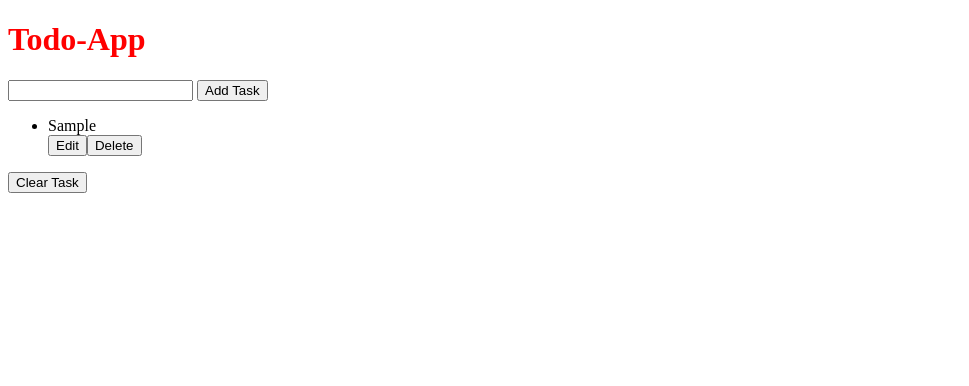
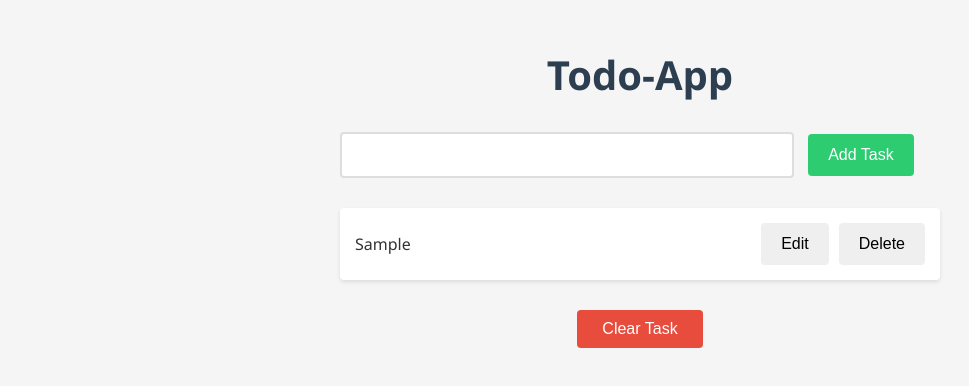
Before and after one commit to bhabinbudujapun/Cohort-JS, a plain HTML site: page Todo-App/index.html in a window 1280 px wide. Both pictures are taken after typing "Sample" into the empty fields and a click on the button "Add Task". Shown: the whole page, without its empty margins (0-969 px from the left). Drawn offline with Linux system fonts and the light colour scheme.

Commit message:
initial style for todo-app

```diff
--- a/Todo-App/style.css
+++ b/Todo-App/style.css
@@ -1,3 +1,103 @@
+/* style.css */
+body {
+    font-family: 'Segoe UI', Tahoma, Geneva, Verdana, sans-serif;
+    max-width: 600px;
+    margin: 0 auto;
+    padding: 20px;
+    background-color: #f5f5f5;
+    color: #333;
+}
+
 h1 {
-    color: red;
+    text-align: center;
+    color: #2c3e50;
+    margin-bottom: 30px;
+    font-size: 2.5rem;
 }
+
+#inputTask {
+    width: 70%;
+    padding: 12px 15px;
+    font-size: 1rem;
+    border: 2px solid #ddd;
+    border-radius: 4px;
+    outline: none;
+    transition: border 0.3s;
+}
+
+#inputTask:focus {
+    border-color: #3498db;
+}
+
+button {
+    padding: 12px 20px;
+    font-size: 1rem;
+    border: none;
+    border-radius: 4px;
+    cursor: pointer;
+    transition: background-color 0.3s;
+}
+
+#addTaskButton {
+    background-color: #2ecc71;
+    color: white;
+    margin-left: 10px;
+}
+
+#addTaskButton:hover {
+    background-color: #27ae60;
+}
+
+#clearTaskButton {
+    display: block;
+    margin: 30px auto 0;
+    background-color: #e74c3c;
+    color: white;
+    padding: 10px 25px;
+}
+
+#clearTaskButton:hover {
+    background-color: #c0392b;
+}
+
+#taskList {
+    list-style-type: none;
+    padding: 0;
+    margin-top: 30px;
+}
+
+#taskList li {
+    background-color: white;
+    padding: 15px;
+    margin-bottom: 10px;
+    border-radius: 4px;
+    display: flex;
+    justify-content: space-between;
+    align-items: center;
+    box-shadow: 0 2px 4px rgba(0, 0, 0, 0.1);
+}
+
+#taskList li:hover {
+    box-shadow: 0 4px 8px rgba(0, 0, 0, 0.1);
+}
+
+.buttons {
+    display: flex;
+    column-gap: 10px;
+}
+
+/* Responsive design */
+@media (max-width: 600px) {
+    #inputTask {
+        width: 100%;
+    }
+
+    #addTaskButton {
+        width: 100%;
+        margin: 10px 0 0 0;
+    }
+
+    body {
+        padding: 15px;
+    }
+}
```
